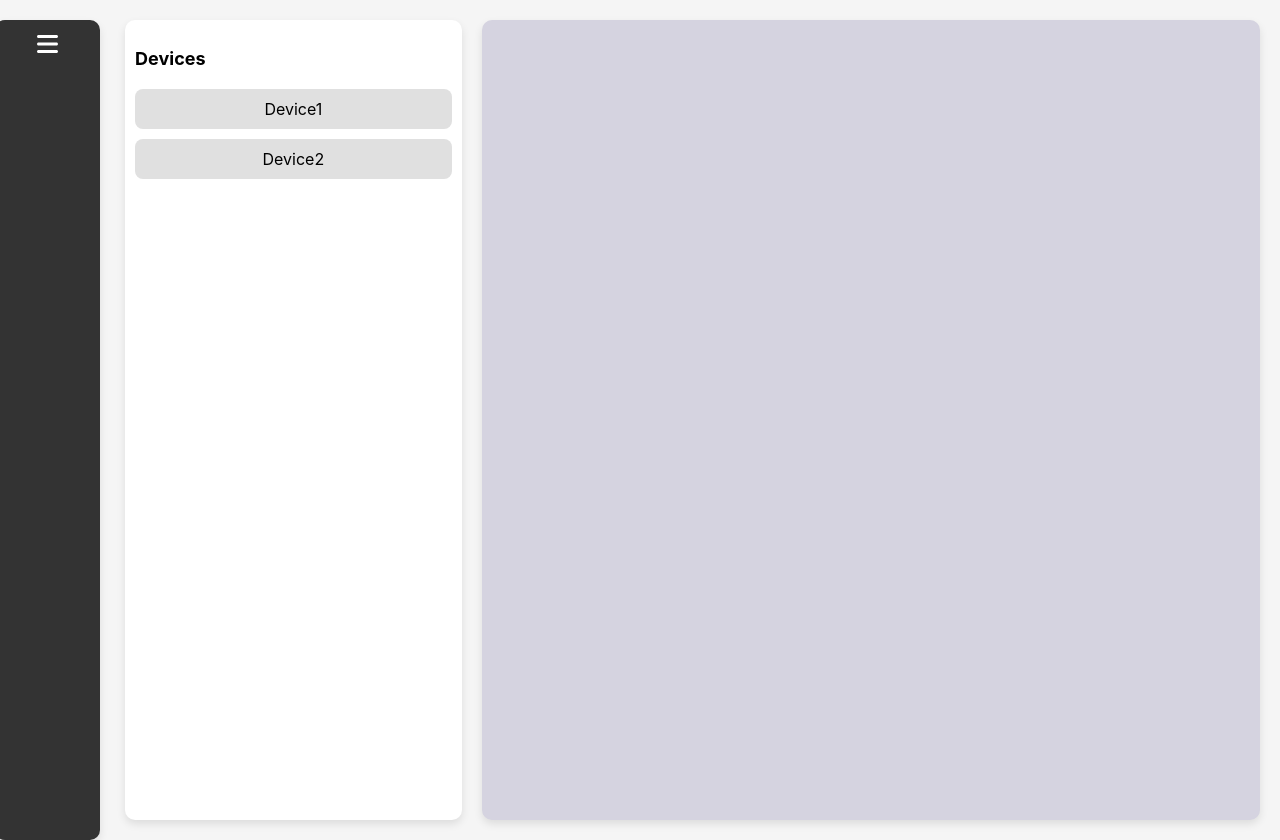
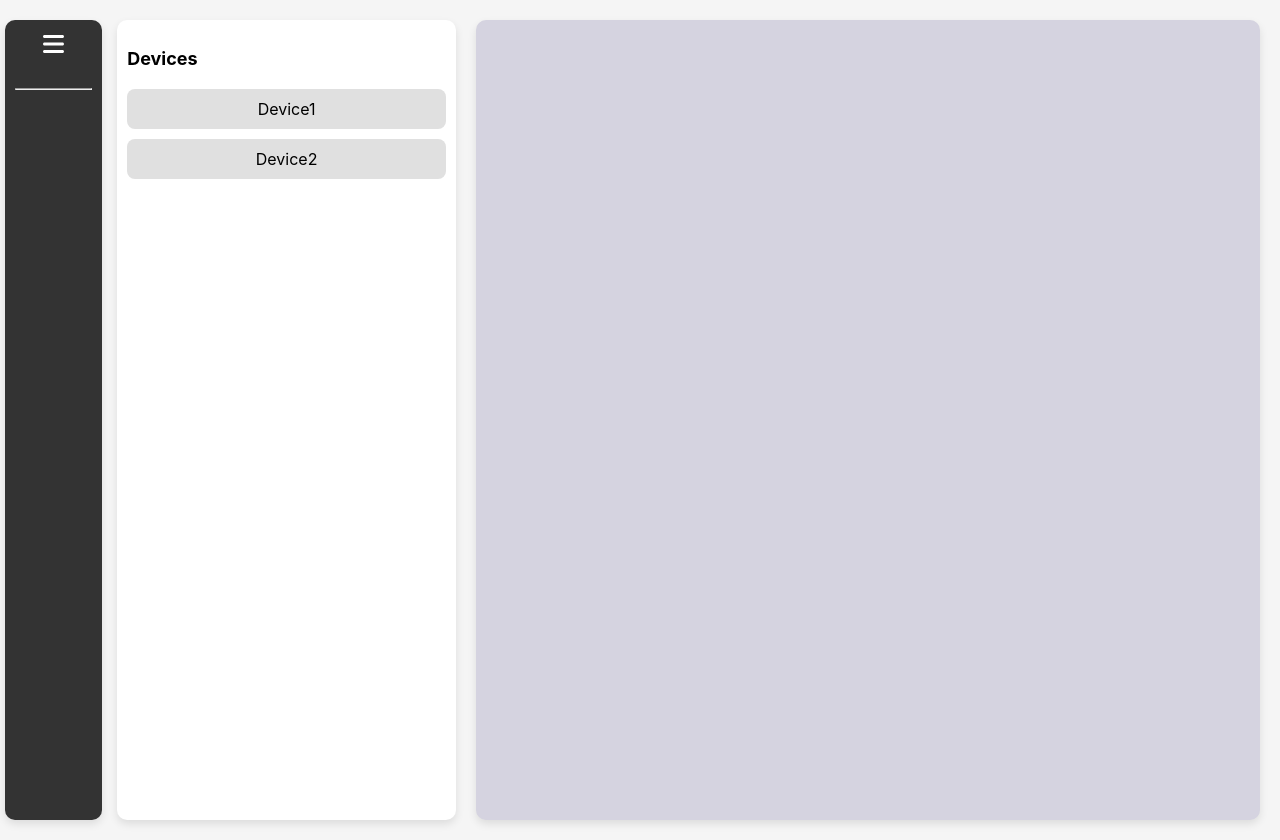
Before and after one commit to paprikadreamdetective/RPPW-DAQ, a React (Create React App) app in the folder dashboard/: page /dashboard in a window 1280 px wide. Built offline with nearby package versions, Linux system fonts and the light colour scheme; sample sign-in values are in the browser's storage.

Commit message:
🐛 Fix a bug: Sidebar cover everywhere
Fix a bug: Sidebar cover everywhere

```diff
--- a/dashboard/src/App.css
+++ b/dashboard/src/App.css
@@ -264,7 +264,7 @@ h3 {
 }
 
 .app-container.sidebar-open {
-  margin-left: 30px; /* Mueve el contenido cuando el sidebar se abre */
+  margin-left: 10px; /* Mueve el contenido cuando el sidebar se abre */
 }
 
 .devices-list {
--- a/dashboard/src/components/Dashboard.js
+++ b/dashboard/src/components/Dashboard.js
@@ -242,6 +242,10 @@ function Dashboard() {
           <FontAwesomeIcon icon={faBars} />
         </button>
 
+        <br/>
+        <br/>
+        <hr/>
+
         <div className="sidebar-options">
 
           <div className="sidebar-item" onClick={() => navigate("/")}>
--- a/dashboard/src/components/SidebarHome.css
+++ b/dashboard/src/components/SidebarHome.css
@@ -22,15 +22,16 @@
     top: 0;
     /*position: relative;*/
     position: relative;
-    left: -25px;
-    width: 100px;
-    height: 100vh;
+    left: -15px;
+    width: 90px;
+    /*height: 100vh;*/
+    height: auto;
     background-color: #333;
     /*transition: left 0.3s ease-in-out;*/
     transition: width 0.3s ease-in-out;
     border-radius: 10px;
     flex-direction: column;
-    display: flex;
+    /*display: flex;*/
     padding: 10px;
 
 
@@ -79,6 +80,8 @@
     color: white;
     font-size: 24px;
     cursor: pointer;*/
+
+    left: auto;
     width: 100%;
     background: none;
     border: none;
```
